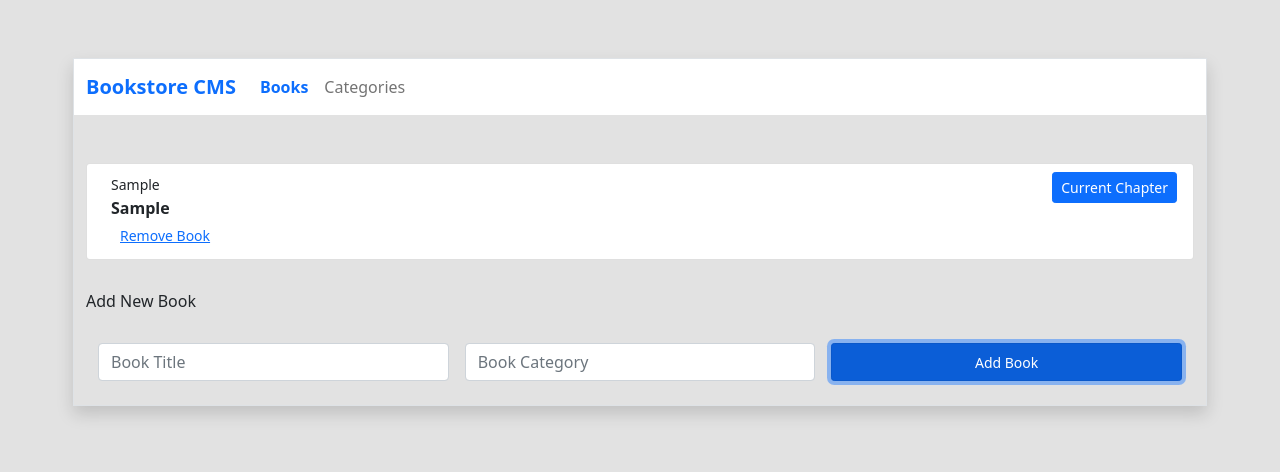
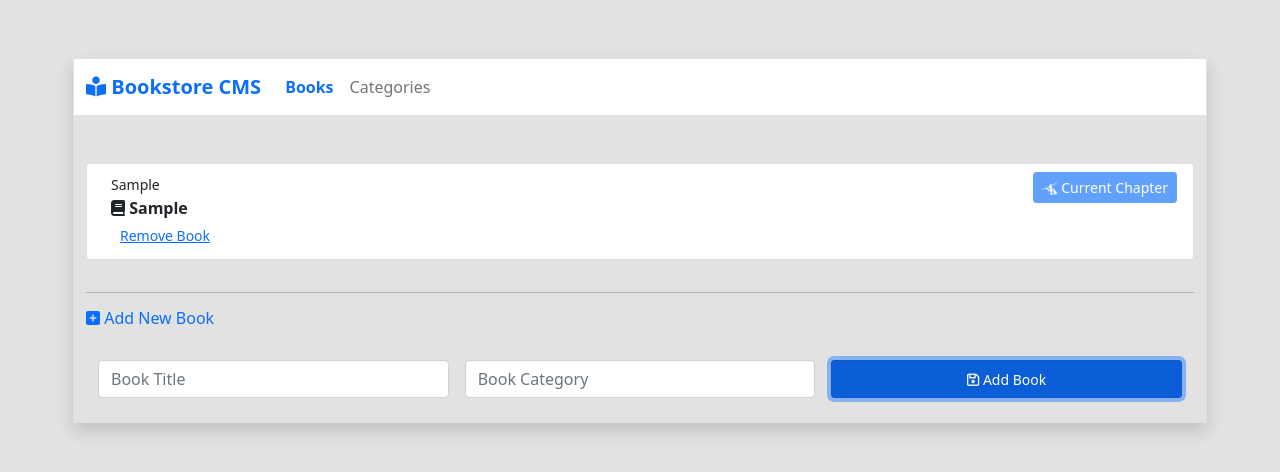
Before and after one commit to vikitaotiz/Bookstore, a React (Create React App) app: page / in a window 1280 px wide. Both pictures are taken after typing "Sample", "Sample" into the empty fields and a click on the button "Add Book". Shown: the top 472 px of the page. Built offline with nearby package versions, Linux system fonts and the light colour scheme; no server answers.

Commit message:
Add more styling to the bookstore application

```diff
--- a/public/index.html
+++ b/public/index.html
@@ -24,7 +24,14 @@
       work correctly both with client-side routing and a non-root public URL.
       Learn how to configure a non-root public URL by running `npm run build`.
     -->
-    <title>React App</title>
+    <title>Bookstore</title>
+    <link
+      rel="stylesheet"
+      href="https://cdnjs.cloudflare.com/ajax/libs/font-awesome/6.0.0-beta2/css/all.min.css"
+      integrity="sha512-YWzhKL2whUzgiheMoBFwW8CKV4qpHQAEuvilg9FAn5VJUDwKZZxkJNuGM4XkWuk94WCrrwslk8yWNGmY1EduTA=="
+      crossorigin="anonymous"
+      referrerpolicy="no-referrer"
+    />
   </head>
   <body>
     <noscript>You need to enable JavaScript to run this app.</noscript>
@@ -39,5 +46,10 @@
       To begin the development, run `npm start` or `yarn start`.
       To create a production bundle, use `npm run build` or `yarn build`.
     -->
+    <script
+      src="https://cdn.jsdelivr.net/npm/bootstrap@5.1.1/dist/js/bootstrap.bundle.min.js"
+      integrity="sha384-/bQdsTh/da6pkI1MST/rWKFNjaCP5gBSY4sEBT38Q/9RBh9AH40zEOg7Hlq2THRZ"
+      crossorigin="anonymous"
+    ></script>
   </body>
 </html>
--- a/src/components/AddBook.js
+++ b/src/components/AddBook.js
@@ -26,7 +26,12 @@ const AddBook = () => {
 
   return (
     <div className="mt-3">
-      <h6>Add New Book</h6>
+      <hr />
+      <h6 className="primary-color">
+        <i className="fas fa-plus-square" />
+        {' '}
+        Add New Book
+      </h6>
       <small className="alert-danger">{error}</small>
       <form onSubmit={createBook} className="row p-3">
         <div className="col-lg-4 p-2">
@@ -36,7 +41,11 @@ const AddBook = () => {
           <input className="form-control" type="text" value={category} onChange={(e) => setCategory(e.target.value)} placeholder="Book Category" />
         </div>
         <div className="col-lg-4 p-2 d-grid">
-          <button className="btn btn-primary btn-sm" type="submit">Add Book</button>
+          <button className="btn btn-primary btn-sm" type="submit">
+            <i className="far fa-save" />
+            {' '}
+            Add Book
+          </button>
         </div>
       </form>
     </div>
--- a/src/components/Navbar.js
+++ b/src/components/Navbar.js
@@ -3,7 +3,15 @@ import { NavLink } from 'react-router-dom';
 const Navbar = () => (
   <div className="navbar navbar-expand-lg navbar-light bg-white mb-5 my-0">
     <div className="container-fluid">
-      <a className="navbar-brand primary-color fw-bold" href="/">Bookstore CMS</a>
+      <a className="navbar-brand primary-color fw-bold" href="/">
+        <i className="fas fa-book-reader mr-3" />
+        {' '}
+        Bookstore CMS
+      </a>
+      <button className="navbar-toggler" type="button" data-bs-toggle="collapse" data-bs-target="#navbarSupportedContent" aria-controls="navbarSupportedContent" aria-expanded="false" aria-label="Toggle navigation">
+        <span className="navbar-toggler-icon" />
+      </button>
+      <div className="collapse navbar-collapse" id="navbarSupportedContent">
         <ul className="navbar-nav me-auto mb-2 mb-lg-0">
           <li className="nav-item">
             <NavLink className="nav-link" to="/" exact>Books</NavLink>
@@ -12,6 +20,7 @@ const Navbar = () => (
         </ul>
       </div>
     </div>
+  </div>
 );
 
 export default Navbar;
--- a/src/components/SingleBook.js
+++ b/src/components/SingleBook.js
@@ -11,10 +11,18 @@ const SingleBook = ({ book }) => {
     <li className="list-group-item d-flex justify-content-between align-items-start mb-3">
       <div className="ms-2 me-auto">
         <small>{category}</small>
-        <div className="fw-bold">{capitalized(title)}</div>
+        <div className="fw-bold">
+          <i className="fas fa-book mr-3" />
+          {' '}
+          {capitalized(title)}
+        </div>
         <button type="button" className="btn btn-sm btn-link" onClick={() => dispatch(removeBook(id))}>Remove Book</button>
       </div>
-      <button type="button" className="btn btn-sm btn-primary">Current Chapter</button>
+      <button type="button" className="btn btn-sm btn-primary" disabled>
+        <i className="fab fa-pied-piper-alt" />
+        {' '}
+        Current Chapter
+      </button>
     </li>
   );
 };
```
Lines whose indentation alone changed are shown as unchanged.
